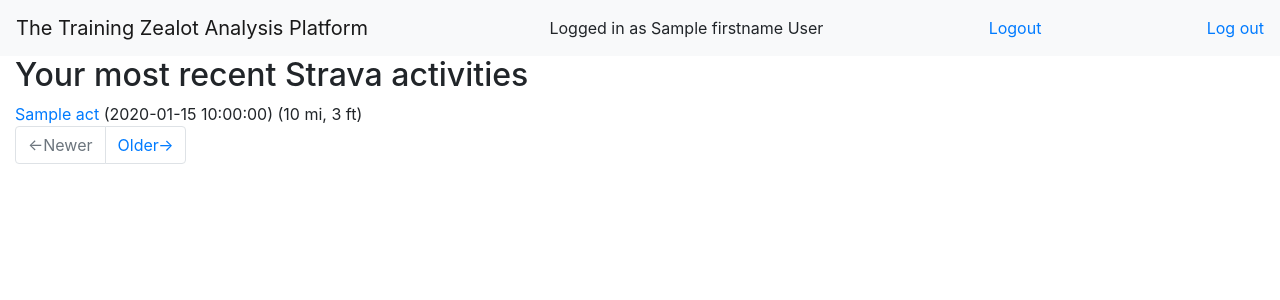
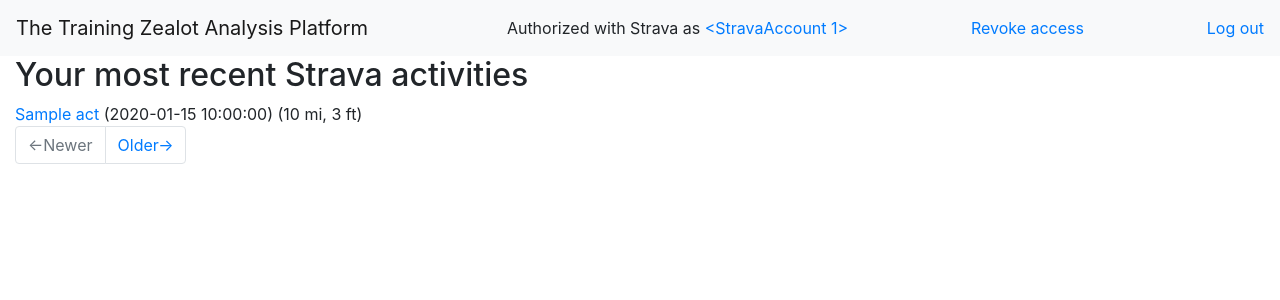
Before and after one commit to aaron-schroeder/distilling-flask, a Flask app: template application/templates/strava_api/activity_list.html in a window 1280 px wide. Shown: the top 300 px of the page. Run offline with Flask 3, Linux system fonts and the light colour scheme; a user stored in the database is signed in; tables that the repository leaves empty hold one stand-in row (values such as "Sample post"); the template is opened without the code that fills it: most values are stand-ins (such as "Sample title", 1, 10 or a date in 2020); some libraries are stand-ins or nearby versions.

Commit message:
FT: Strava auth passing

```diff
--- a/application/models.py
+++ b/application/models.py
@@ -1,6 +1,13 @@
+import os
+
 from flask_login import UserMixin
 
 from application import db, login
+from application import stravatalk
+
+
+CLIENT_ID = os.environ.get('STRAVA_CLIENT_ID')
+CLIENT_SECRET = os.environ.get('STRAVA_CLIENT_SECRET')
 
 
 class Activity(db.Model):
@@ -128,11 +135,26 @@
 
 class AdminUser(UserMixin):
   id = 1
-  has_authorized = False
+  # strava_accounts = db.relationship(
+  #   'StravaAccount',
+  #   backref='admin_user',
+  #   lazy=True
+  # )
 
   def check_password(self, password):
     # return password == config.get('settings', 'password')
     return password == 'password'
+
+  @property
+  def strava_account(self):
+    accounts = StravaAccount.query.all()
+    if len(accounts) == 0:
+      return None
+    return accounts[0]
+
+  @property
+  def has_authorized(self):
+    return self.strava_account is not None
 
   def __repr__(self):
     return '<Admin User>'
@@ -141,3 +163,36 @@
 @login.user_loader
 def load_user(id):
   return AdminUser()
+
+
+class StravaAccount(db.Model):
+  # admin_user_id = db.Column(
+  #   db.Integer,
+  #   db.ForeignKey('admin_user.id'),
+  #   nullable=False
+  # )
+  # admin_user_id = 1
+  strava_id = db.Column(
+    db.Integer,
+    primary_key=True
+  )
+  access_token = db.Column(db.String())
+  refresh_token = db.Column(db.String())
+  expires_at = db.Column(db.Integer)
+  # email = db.Column(db.String)
+
+  def get_token(self):
+
+    # reconstruct the required elements of strava's access token
+    token = dict(
+      access_token=self.access_token,
+      refresh_token=self.refresh_token,
+      expires_at=self.expires_at,
+    )
+
+    # refresh if necessary
+    return stravatalk.refresh_token(token, CLIENT_ID, CLIENT_SECRET)
+
+  @property
+  def url(self):
+    return f'https://www.strava.com/athletes/{self.strava_id}'
--- a/application/templates/admin.html
+++ b/application/templates/admin.html
@@ -1,4 +1,4 @@
-{% extends 'base.html' %}
+{% extends 'admin_base.html' %}
 
 {% block header %}
   <h2>{% block title %}Admin{% endblock %}</h2>
--- /dev/null
+++ b/application/templates/admin_base.html
@@ -0,0 +1,9 @@
+{% extends 'base.html' %}
+
+{% block navbar_right %}
+  {% if current_user.has_authorized %}
+    <div>Authorized with Strava as <a href="{{current_user.strava_account.url}}">{{current_user.strava_account}}</a></div>
+    <a href="{{ url_for('strava_api.revoke') }}">Revoke access</a>
+  {% endif %}
+  <a href="/logout">Log out</a>
+{% endblock navbar_right %}
--- a/application/templates/base.html
+++ b/application/templates/base.html
@@ -6,9 +6,6 @@
   <a href="/" class="navbar-brand">The Training Zealot Analysis Platform</a>
   <!-- <h1>The Training Zealot Analysis Platform</h1> -->
   {% block navbar_right %}{% endblock navbar_right %}
-  {% if current_user.is_authenticated %}
-    <a href="/logout">Log out</a>
-  {% endif %}
 </nav>
 <section class="content">
   <div class="container-fluid">
--- a/application/templates/strava_api/activity_list.html
+++ b/application/templates/strava_api/activity_list.html
@@ -1,16 +1,12 @@
-{% extends 'base.html' %}
+{% extends 'admin_base.html' %}
 
 {% block header %}
   <h2>{% block title %}Your most recent Strava activities{% endblock %}</h2>
 {% endblock %}
 
-{% block navbar_right %}
-  <div>Logged in as {{athlete.firstname}} {{athlete.lastname}}</div><a id= "logout-strava" href="{{ url_for('strava_api.logout') }}">Logout</a>
-{% endblock navbar_right %}
-
 {% block content %}
   {% for act in resp_json %}
-    <a href="/dash/strava/{{ act['id'] }}">{{ act['name'] }}</a> ({{ act['start_date_local'] }}) ({{ (act['distance'] / 1609.34) | round (1) }} mi, {{ (act.total_elevation_gain * 3.28084) | round(0) | int }} ft)
+    <a href="/strava/{{ act['id'] }}">{{ act['name'] }}</a> ({{ act['start_date_local'] }}) ({{ (act['distance'] / 1609.34) | round (1) }} mi, {{ (act.total_elevation_gain * 3.28084) | round(0) | int }} ft)
     <br>
   {% endfor %}
   {% with p=request.args.get('page')|int or 1 %}
--- a/application/templates/strava_api/callback.html
+++ b/application/templates/strava_api/callback.html
@@ -1,4 +1,4 @@
-{% extends 'base.html' %}
+{% extends 'admin_base.html' %}
 
 {% block header %}
   <h2>{% block title %}Error accepting Strava permissions{% endblock %}</h2>
```
Also changed, not shown: application/plotlydash/pages/dashboard_strava.py (+6 -4 lines), application/strava_api/views.py (+32 -14 lines), tests/functional_tests/test_new_visitor.py (+2 -1 lines), tests/functional_tests/test_strava_auth.py (+2 -17 lines).
